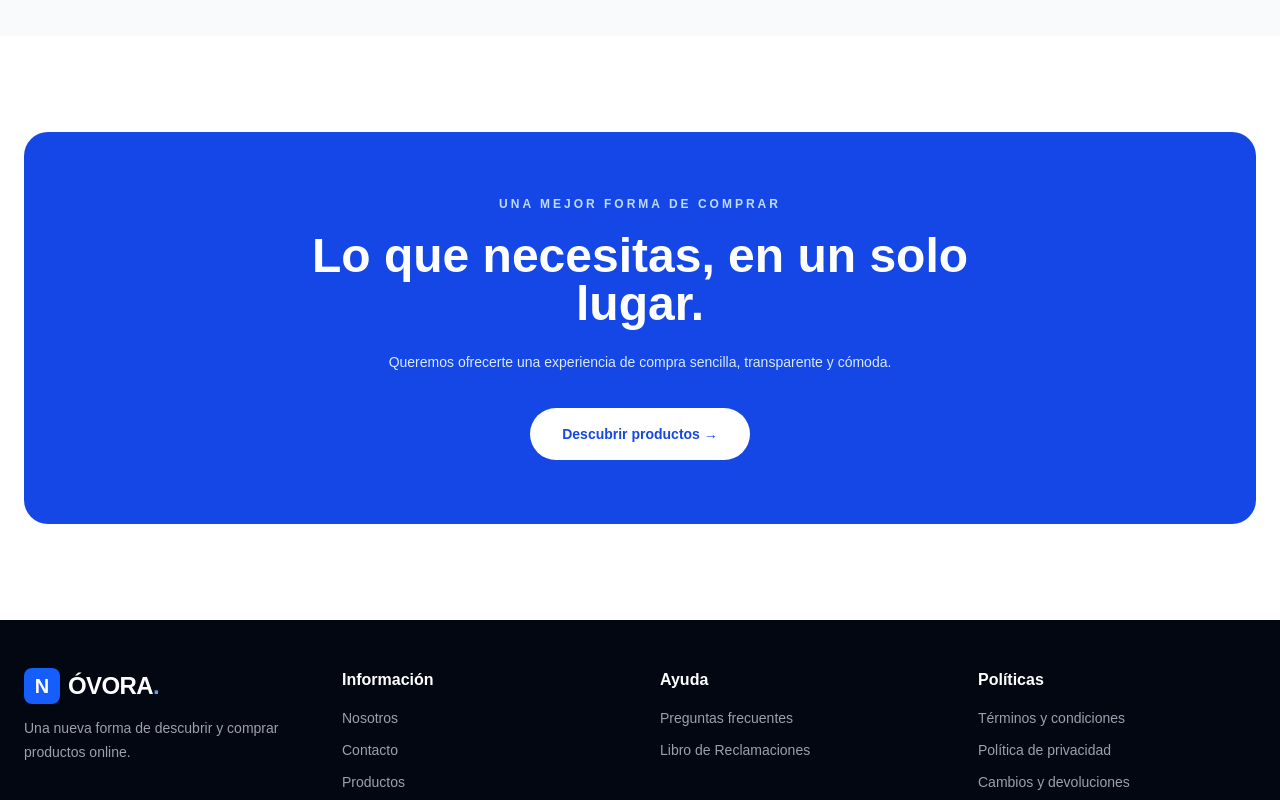
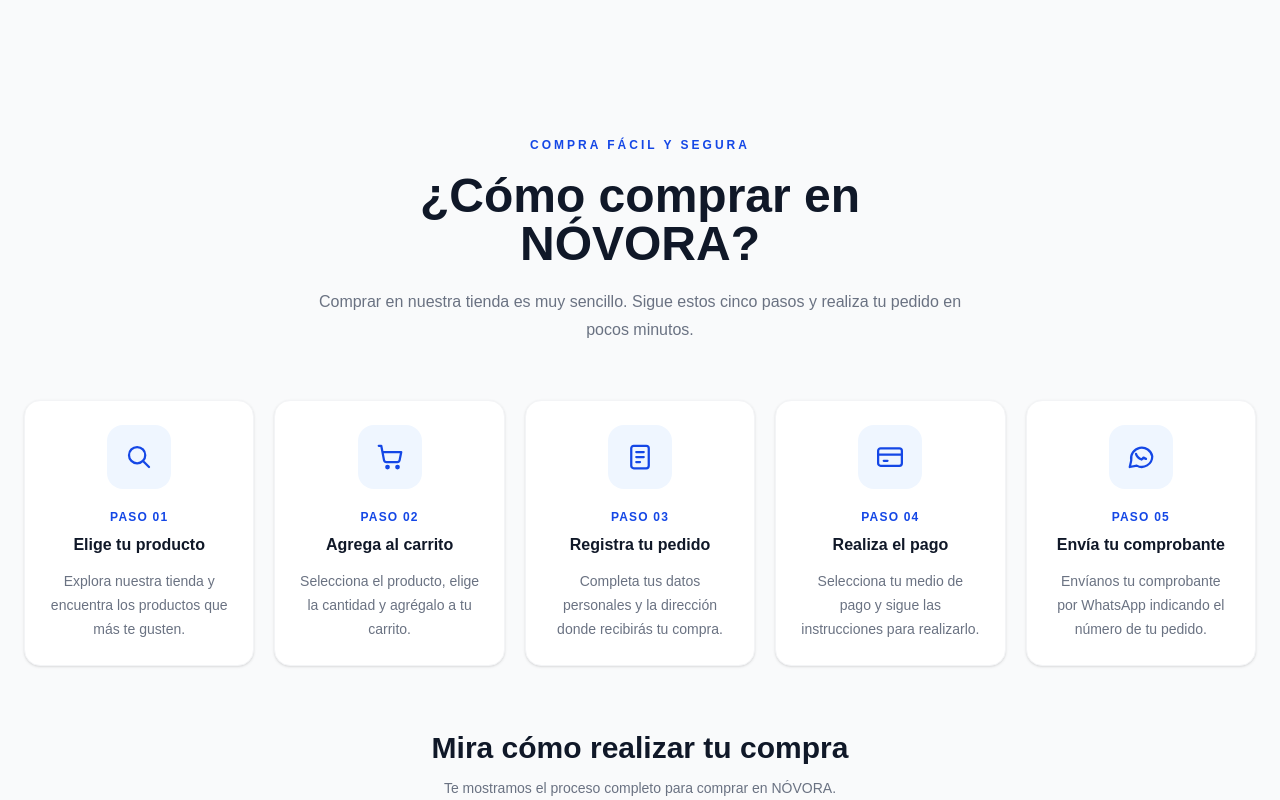
Before and after one commit to clry01/novora, a Next.js app: page / in a window 1280 px wide. Shown: the part 1900-2700 px from the top of the page. Built offline with nearby package versions, Linux system fonts and the light colour scheme; no server answers; the database is empty.

Commit message:
update_app

```diff
--- a/app/page.tsx
+++ b/app/page.tsx
@@ -9,6 +9,70 @@ import BenefitsSection from "@/components/home/BenefitsSection";
 import HeroSection from "@/components/home/HeroSection";
 
 export const instant = false;
+
+const steps = [
+  {
+    number: "01",
+    title: "Elige tu producto",
+    description:
+      "Explora nuestra tienda y encuentra los productos que más te gusten.",
+    icon: (
+      <>
+        <circle cx="10.5" cy="10.5" r="6.5" />
+        <path d="m16 16 4 4" />
+      </>
+    ),
+  },
+  {
+    number: "02",
+    title: "Agrega al carrito",
+    description:
+      "Selecciona el producto, elige la cantidad y agrégalo a tu carrito.",
+    icon: (
+      <>
+        <path d="M3 3h2l2.2 11.5a2 2 0 0 0 2 1.6h8.5a2 2 0 0 0 2-1.6L21 8H6" />
+        <circle cx="10" cy="20" r="1" />
+        <circle cx="18" cy="20" r="1" />
+      </>
+    ),
+  },
+  {
+    number: "03",
+    title: "Registra tu pedido",
+    description:
+      "Completa tus datos personales y la dirección donde recibirás tu compra.",
+    icon: (
+      <>
+        <rect x="5" y="3" width="14" height="18" rx="2" />
+        <path d="M9 8h6M9 12h6M9 16h3" />
+      </>
+    ),
+  },
+  {
+    number: "04",
+    title: "Realiza el pago",
+    description:
+      "Selecciona tu medio de pago y sigue las instrucciones para realizarlo.",
+    icon: (
+      <>
+        <rect x="2.5" y="5" width="19" height="14" rx="2" />
+        <path d="M2.5 10h19M7 15h3" />
+      </>
+    ),
+  },
+  {
+    number: "05",
+    title: "Envía tu comprobante",
+    description:
+      "Envíanos tu comprobante por WhatsApp indicando el número de tu pedido.",
+    icon: (
+      <>
+        <path d="M21 11.5a8.4 8.4 0 0 1-12.4 7.4L3 20l1.2-5.3A8.5 8.5 0 1 1 21 11.5Z" />
+        <path d="M8 9.5c.5 2 2 3.5 4.5 4.5l1.5-1.5 2 1" />
+      </>
+    ),
+  },
+];
 
 export default async function Home() {
   await connection();
@@ -33,6 +97,104 @@ export default async function Home() {
         products={products ?? []}
         hasError={Boolean(error)}
       />
+
+      {/* Cómo comprar */}
+      <section
+        id="como-comprar"
+        className="bg-gray-50 px-6 py-20 md:py-24"
+      >
+        <div className="mx-auto max-w-7xl">
+          <div className="mx-auto mb-14 max-w-2xl text-center">
+            <span className="text-xs font-bold uppercase tracking-[0.25em] text-blue-700">
+              Compra fácil y segura
+            </span>
+
+            <h2 className="mt-4 text-3xl font-black text-gray-900 md:text-5xl">
+              ¿Cómo comprar en NÓVORA?
+            </h2>
+
+            <p className="mt-5 text-sm leading-7 text-gray-500 md:text-base">
+              Comprar en nuestra tienda es muy sencillo. Sigue estos cinco
+              pasos y realiza tu pedido en pocos minutos.
+            </p>
+          </div>
+
+          <div className="grid gap-5 sm:grid-cols-2 lg:grid-cols-5">
+            {steps.map((step) => (
+              <div
+                key={step.number}
+                className="rounded-2xl border border-gray-100 bg-white p-6 text-center shadow-sm transition duration-300 hover:-translate-y-1 hover:shadow-md"
+              >
+                <div className="mx-auto flex h-16 w-16 items-center justify-center rounded-2xl bg-blue-50 text-blue-700">
+                  <svg
+                    xmlns="http://www.w3.org/2000/svg"
+                    width="30"
+                    height="30"
+                    viewBox="0 0 24 24"
+                    fill="none"
+                    stroke="currentColor"
+                    strokeWidth="1.8"
+                    strokeLinecap="round"
+                    strokeLinejoin="round"
+                    aria-hidden="true"
+                  >
+                    {step.icon}
+                  </svg>
+                </div>
+
+                <p className="mt-5 text-xs font-bold tracking-widest text-blue-700">
+                  PASO {step.number}
+                </p>
+
+                <h3 className="mt-2 text-base font-extrabold text-gray-900">
+                  {step.title}
+                </h3>
+
+                <p className="mt-3 text-sm leading-6 text-gray-500">
+                  {step.description}
+                </p>
+              </div>
+            ))}
+          </div>
+
+          {/* Video demostrativo */}
+          <div className="mx-auto mt-16 max-w-4xl">
+            <div className="mb-6 text-center">
+              <h3 className="text-2xl font-extrabold text-gray-900 md:text-3xl">
+                Mira cómo realizar tu compra
+              </h3>
+
+              <p className="mt-3 text-sm text-gray-500">
+                Te mostramos el proceso completo para comprar en NÓVORA.
+              </p>
+            </div>
+
+            <div className="overflow-hidden rounded-2xl border border-gray-200 bg-black shadow-xl">
+              <video
+                controls
+                preload="metadata"
+                playsInline
+                className="aspect-video w-full"
+              >
+                <source
+                  src="/videos/como-comprar/guia-compra.mp4"
+                  type="video/mp4"
+                />
+                Tu navegador no admite la reproducción de videos.
+              </video>
+            </div>
+          </div>
+
+          <div className="mt-10 text-center">
+            <a
+              href="#productos"
+              className="inline-flex items-center justify-center rounded-full bg-blue-700 px-8 py-4 text-sm font-bold text-white transition hover:bg-blue-800"
+            >
+              Explorar productos →
+            </a>
+          </div>
+        </div>
+      </section>
 
       {/* Confianza */}
       <section id="nosotros" className="mx-auto max-w-7xl px-6 py-24">
```
